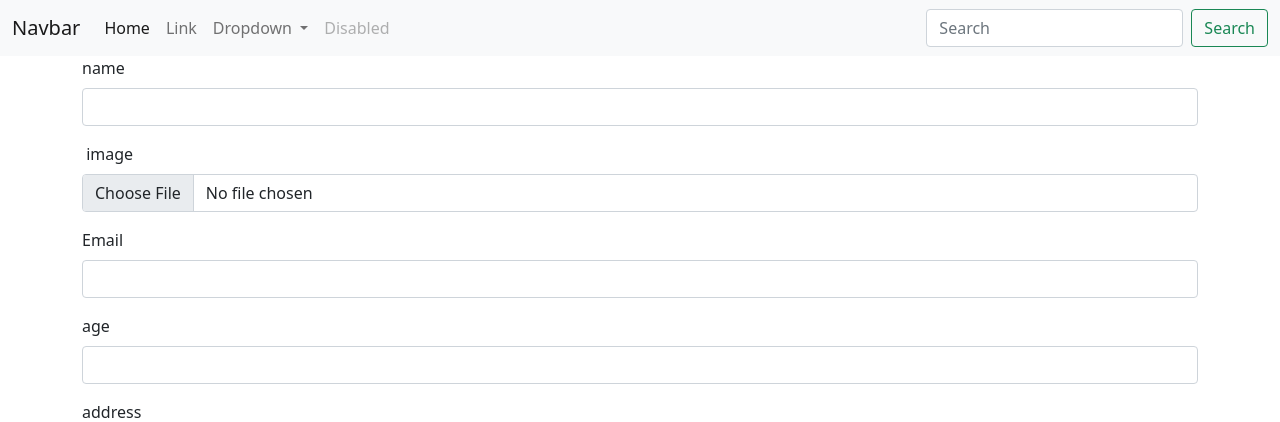
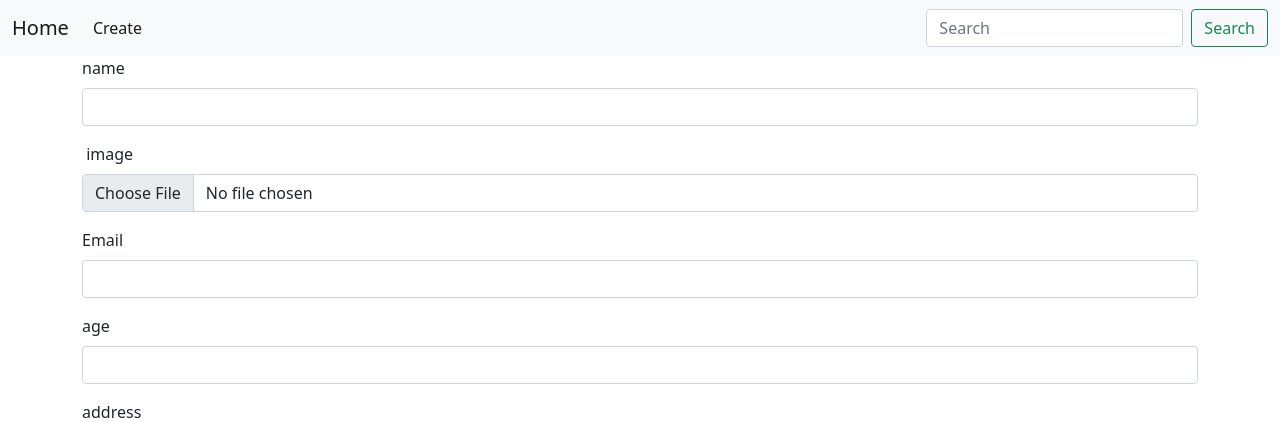
Before and after one commit to md-abdullah-almamun/crudoperation, a Django app: page /Create/ in a window 1280 px wide. Shown: the top 422 px of the page. Run offline with Django 4.2, Linux system fonts and the light colour scheme.

Commit message:
by abdullah

```diff
--- a/crud/views.py
+++ b/crud/views.py
@@ -1,4 +1,4 @@
-from django.shortcuts import render,redirect
+from django.shortcuts import render, redirect
 from django.contrib import messages
 from .models import Profile
 
@@ -6,55 +6,62 @@ from .models import Profile
 # Create your views here.
 
 def First(request):
+    if request.method == 'get':
+        user_prof = Profile.GET.get('search')
+        print(user_prof)
     user_prof = Profile.objects.all()
 
     return render(request, 'First.html', locals())
 
 
 def Create(request):
-    name = request.POST.get('name')
-    image = request.FILES.get('image')
-    email = request.POST.get('email')
-    age = request.POST.get('age')
-    address = request.POST.get('address')
-    phone_no = request.POST.get('phone_no')
-    date_of_birth = request.POST.get('date_of_birth')
-    religion = request.POST.get('religion')
-    gender = request.POST.get('gender')
+    if request.method == 'POST':
 
-    if name:
-        if image:
-            prof = Profile.objects.create(
-                name=name,
-                image=image,
-                Email=email,
-                age=age,
-                address=address,
-                phone_no=phone_no,
-                date_of_birth=date_of_birth,
-                religion=religion,
-                gender=gender,
+        name = request.POST.get('name')
+        image = request.FILES.get('image')
+        email = request.POST.get('email')
+        age = request.POST.get('age')
+        address = request.POST.get('address')
+        phone_no = request.POST.get('phone_no')
+        date_of_birth = request.POST.get('date_of_birth')
+        religion = request.POST.get('religion')
+        gender = request.POST.get('gender')
 
-            )
-            prof.save()
+        if name:
+            if image:
+                prof = Profile.objects.create(
+                    name=name,
+                    image=image,
+                    Email=email,
+                    age=age,
+                    address=address,
+                    phone_no=phone_no,
+                    date_of_birth=date_of_birth,
+                    religion=religion,
+                    gender=gender,
 
-            messages.success(request, "Profile details Create.")
-            return redirect('first')
+                )
+                prof.save()
 
+                messages.success(request, "Profile details Create.")
+                return redirect('first')
+
+            else:
+                prof = Profile.objects.create(
+                    name=name,
+                    Email=email,
+                    age=age,
+                    address=address,
+                    phone_no=phone_no,
+                    date_of_birth=date_of_birth,
+                    religion=religion,
+                    gender=gender,
+
+                )
+                prof.save()
+                messages.success(request, "Profile details Create.")
+                return redirect('first')
         else:
-            prof = Profile.objects.create(
-                name=name,
-                Email=email,
-                age=age,
-                address=address,
-                phone_no=phone_no,
-                date_of_birth=date_of_birth,
-                religion=religion,
-                gender=gender,
-
-            )
-            prof.save()
-            messages.success(request, "Profile details Create.")
-            return redirect('first')
+            messages.error(request, "Fill Up All Field")
 
     return render(request, 'create.html', locals())
--- a/template/First.html
+++ b/template/First.html
@@ -9,7 +9,7 @@
 <body>
 <nav class="navbar navbar-expand-lg navbar-light bg-light">
     <div class="container-fluid">
-        <a class="navbar-brand" href="#">Navbar</a>
+        <a class="navbar-brand" href="{% url 'first' %}">Home</a>
         <button class="navbar-toggler" type="button" data-bs-toggle="collapse" data-bs-target="#navbarSupportedContent"
                 aria-controls="navbarSupportedContent" aria-expanded="false" aria-label="Toggle navigation">
             <span class="navbar-toggler-icon"></span>
@@ -17,31 +17,11 @@
         <div class="collapse navbar-collapse" id="navbarSupportedContent">
             <ul class="navbar-nav me-auto mb-2 mb-lg-0">
                 <li class="nav-item">
-                    <a class="nav-link active" aria-current="page" href="#">Home</a>
-                </li>
-                <li class="nav-item">
-                    <a class="nav-link" href="#">Link</a>
-                </li>
-                <li class="nav-item dropdown">
-                    <a class="nav-link dropdown-toggle" href="#" id="navbarDropdown" role="button"
-                       data-bs-toggle="dropdown" aria-expanded="false">
-                        Dropdown
-                    </a>
-                    <ul class="dropdown-menu" aria-labelledby="navbarDropdown">
-                        <li><a class="dropdown-item" href="#">Action</a></li>
-                        <li><a class="dropdown-item" href="#">Another action</a></li>
-                        <li>
-                            <hr class="dropdown-divider">
-                        </li>
-                        <li><a class="dropdown-item" href="#">Something else here</a></li>
-                    </ul>
-                </li>
-                <li class="nav-item">
-                    <a class="nav-link disabled" href="#" tabindex="-1" aria-disabled="true">Disabled</a>
+                    <a class="nav-link active" aria-current="page" href="{% url 'Create' %}">Create</a>
                 </li>
             </ul>
-            <form class="d-flex">
-                <input class="form-control me-2" type="search" placeholder="Search" aria-label="Search">
+            <form class="d-flex" method="get">
+                <input class="form-control me-2" type="search" placeholder="Search" aria-label="Search" name="search">
                 <button class="btn btn-outline-success" type="submit">Search</button>
             </form>
         </div>
@@ -64,7 +44,8 @@
                 <div class="card-body">
                     <h5 class="card-title">{{i.name}}</h5>
                     <p class="card-text">{{i.address}}</p>
-                    <a href="#" class="btn btn-primary">Go somewhere</a>
+                    <a href="#" class="btn btn-success">See profile</a>
+                    <a href="#" class="btn btn-danger">Delete Profile</a>
                 </div>
             </div>
         </div>
--- a/template/create.html
+++ b/template/create.html
@@ -2,8 +2,17 @@
 {% block title %}Create Profile {% endblock %}
 {%block body %}
 <div class="container">
+    {% if messages %}
+    <ul class="messages">
+        {% for message in messages %}
+        <li>{{ message }}</li>
+        {% endfor %}
+    </ul>
+{% endif %}
+
     <form method="POST" enctype="multipart/form-data">
         {% csrf_token %}
+
 
         <div>
             <div class="mb-3">
```
Also changed, not shown: db.sqlite3.
